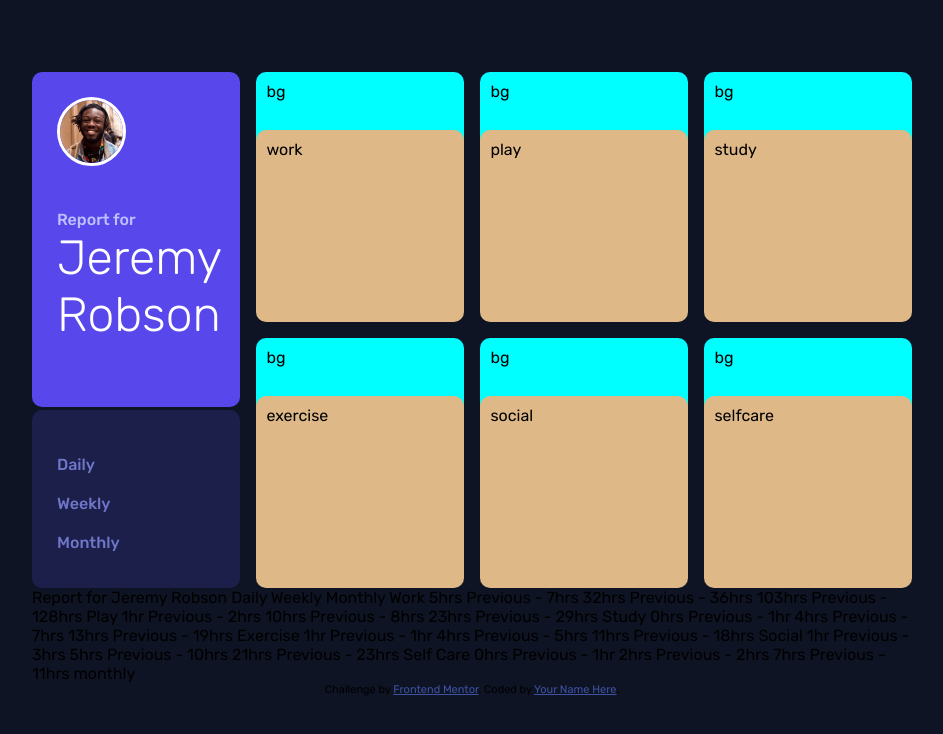
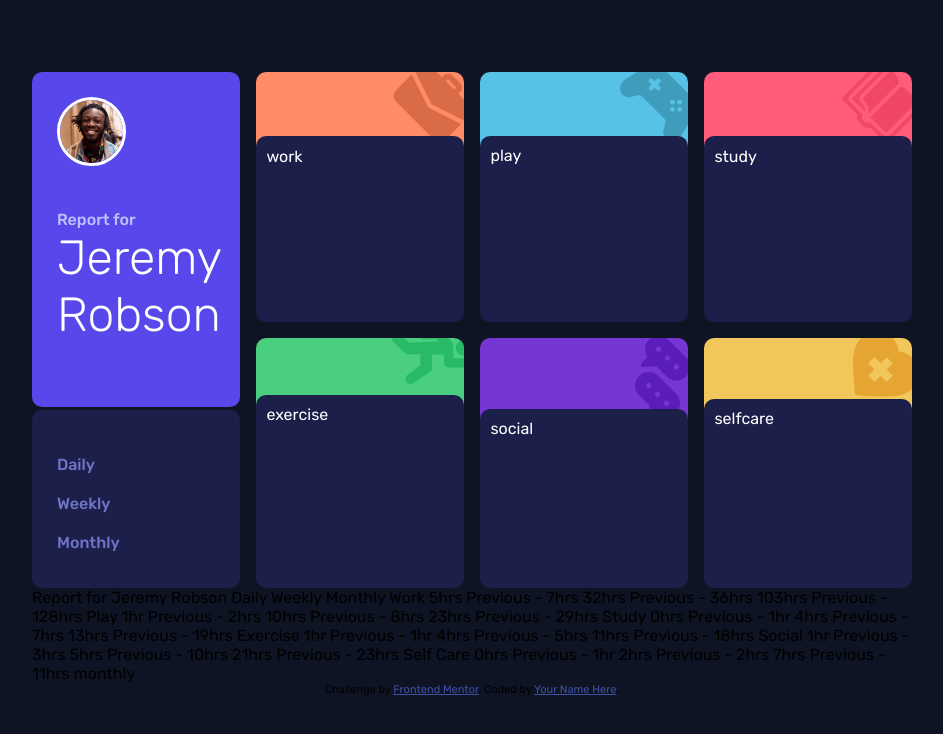
Before and after one commit to ShreyanshIITK20/Time-tracking-dashboard, a plain HTML site: page index.html in a window 1280 px wide. Shown: the whole page, without its empty margins (168-1111 px from the left). Drawn offline with Linux system fonts and the light colour scheme.

Commit message:
Created containers

```diff
--- a/css/styles.css
+++ b/css/styles.css
@@ -13,6 +13,7 @@ body{
     grid-template-columns: repeat(4,1fr);
     gap: 1em;
     grid-auto-rows: minmax(250px,auto);
+    color: white;
 }
 .child{
     display: grid;
@@ -23,12 +24,17 @@ body{
     grid-area: 1/1/3/2;
     border-radius: 10px;
     background-color: aqua;
+    position: relative;
+    z-index: -1;
+    overflow: hidden;
 }
 .child .content{
     padding: 5%;
     grid-area: 2/1/6/2;
     border-radius: 10px;
-    background-color:burlywood;
+    background-color:hsl(235, 46%, 20%);
+    position: relative;
+    z-index: 100;
 }
 .report{
     grid-column: 1;
@@ -65,21 +71,21 @@ body{
         grid-template-columns: repeat(1,1fr);
     }
 }
-/* .work{
-
+.work .bg{
+    background-color: hsl(15, 100%, 70%);
 }
-.play{
-
+.play .bg{
+    background-color: hsl(195, 74%, 62%);
 }
-.study{
-
+.study .bg{
+    background-color: hsl(348, 100%, 68%);
 }
-.exercise{
-
+.exercise .bg{
+    background-color: hsl(145, 58%, 55%) ;
 }
-.social{
-
+.social .bg{
+    background-color: hsl(264, 64%, 52%);
 }
-.selfcare{
-
-} */
+.selfcare .bg{
+    background-color: hsl(43, 84%, 65%);
+}
--- a/index.html
+++ b/index.html
@@ -36,7 +36,7 @@
 
     <div class="child work">
       <div class="bg">
-        bg
+        <img src="css/images/icon-work.svg" style="margin: -10%;padding: 0%;float: right;">
       </div>
       <div class="content">
         work
@@ -45,7 +45,7 @@
 
     <div class="child play">
       <div class="bg">
-        bg
+        <img src="css/images/icon-play.svg" style="margin: -10%;padding: 0%;float: right;">
       </div>
       <div class="content">
         play
@@ -54,7 +54,7 @@
 
     <div class="child study">
       <div class="bg">
-        bg
+        <img src="css/images/icon-study.svg" style="margin: -10%;padding: 0%;float: right;">
       </div>
       <div class="content">
         study
@@ -63,7 +63,7 @@
 
     <div class="child exercise">
       <div class="bg">
-        bg
+        <img src="css/images/icon-exercise.svg" style="margin: -10%;padding: 0%;float: right;">
       </div>
       <div class="content">
         exercise
@@ -72,7 +72,7 @@
 
     <div class="child social">
       <div class="bg">
-        bg
+        <img src="css/images/icon-social.svg" style="margin: -10%;padding: 0%;float: right;">
       </div>
       <div class="content">
         social
@@ -81,7 +81,7 @@
 
     <div class="child selfcare">
       <div class="bg">
-        bg
+        <img src="css/images/icon-self-care.svg" style="margin: -10%;padding: 0%;float: right;">
       </div>
       <div class="content">
         selfcare
```
